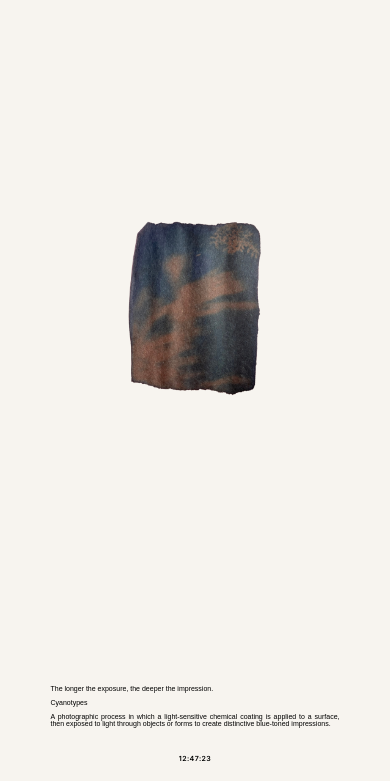
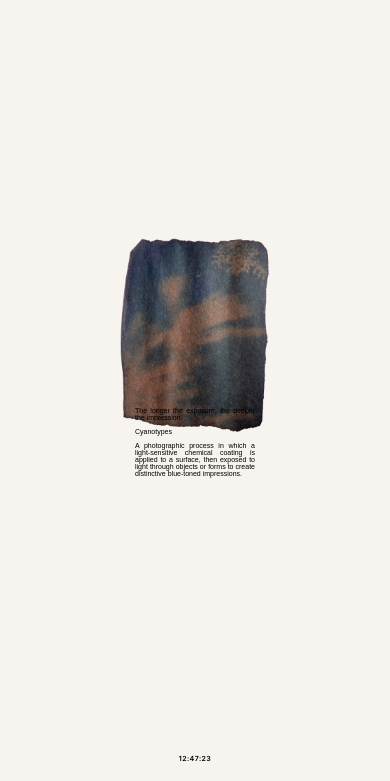
Before and after one commit to tanisha4n4/website, a plain HTML site: page index.html in a window 390 px wide. Shown: the part 63-844 px from the top of the page. Drawn offline with Linux system fonts and the light colour scheme.

Commit message:
Place the cyanotype note 60px from the desktop edge and center a narrower mobile note, and enlarge the homepage image slightly.
Co-authored-by: Cursor <cursoragent@cursor.com>

```diff
--- a/src/style.css
+++ b/src/style.css
@@ -48,8 +48,8 @@ body {
   --logo-h: calc(35 * var(--u));
   --nav-size: calc(15 * var(--u));
   --nav-gap: calc(42 * var(--u));
-  --apple-w: calc(440 * var(--home-u));
-  --apple-h: calc(580.8 * var(--home-u));
+  --apple-w: calc(492.8 * var(--home-u));
+  --apple-h: calc(650.496 * var(--home-u));
   --clock-h: calc(95 * var(--u));
   --contact-min: calc(700 * var(--u));
   --email-size: calc(40 * var(--u));
@@ -264,12 +264,12 @@ body[data-view="contact"] .view--contact {
 .home-note {
   position: absolute;
   top: calc(515 * var(--home-u));
-  /* 289 wide at the 1440 reference, grown left so the right edge stays at 1385. */
-  left: calc(1096 * var(--home-u));
-  width: calc(289 * var(--home-u));
+  /* 60px from the viewport edge (100vw includes the scrollbar). Width stays 289px when it fits. */
+  right: calc(60px - (100vw - 100%));
+  width: min(289px, calc(100vw - 60px));
   margin: 0;
   font-family: Arial, sans-serif;
-  font-size: calc(8 * var(--home-u));
+  font-size: 8px;
   font-weight: 400;
   line-height: normal;
   text-align: justify;
@@ -765,8 +765,8 @@ body[data-view="contact"] .clock {
     --logo-h: calc(45 * var(--m));
     --m-clock: calc(46 * var(--m));
     --m-pad: calc(20 * var(--m));
-    --apple-w: min(320px, calc(100vw - 48px));
-    --apple-h: calc(var(--apple-w) * 188 / 146);
+    --apple-w: min(358.4px, calc(100vw - 24px));
+    --apple-h: calc(var(--apple-w) * 412.05 / 320);
   }
 
   .site-header {
@@ -862,12 +862,13 @@ body[data-view="contact"] .clock {
   }
 
   .home-note {
-    position: relative;
-    top: auto;
-    left: auto;
-    width: 289px;
-    max-width: calc(100vw - 40px);
-    margin: 12px auto 8px;
+    position: absolute;
+    top: 470px;
+    right: 0;
+    left: 0;
+    width: 120px;
+    max-width: 120px;
+    margin: 0 auto;
     font-size: 7px;
   }
 
```
